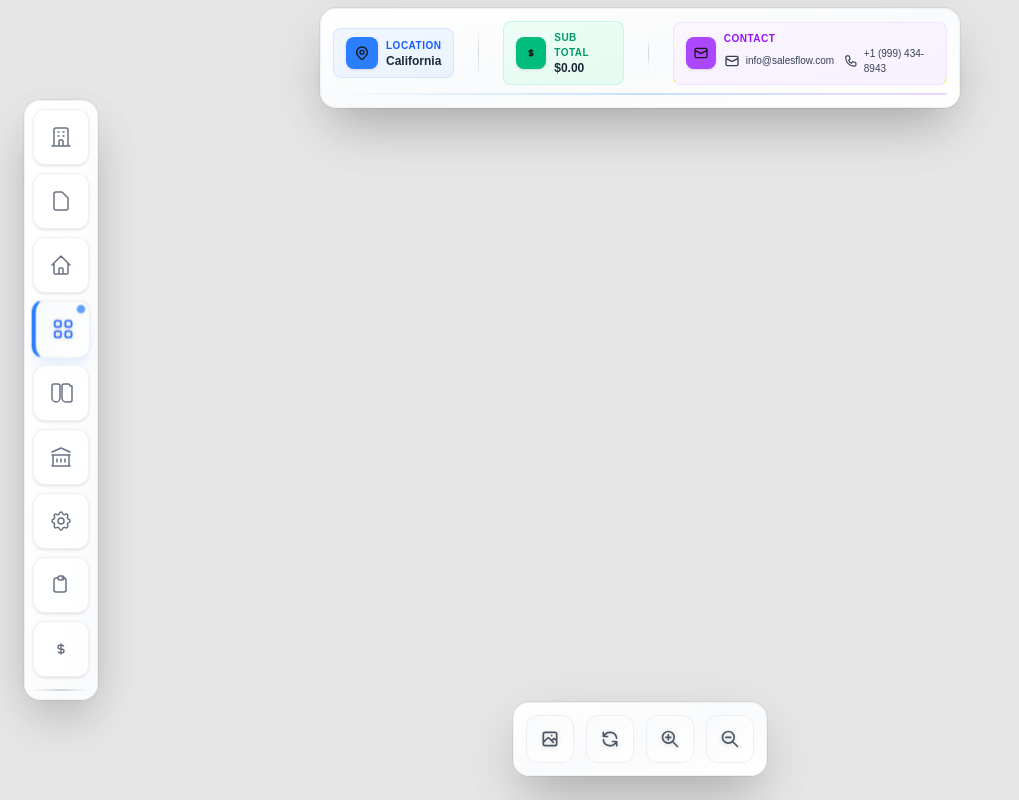
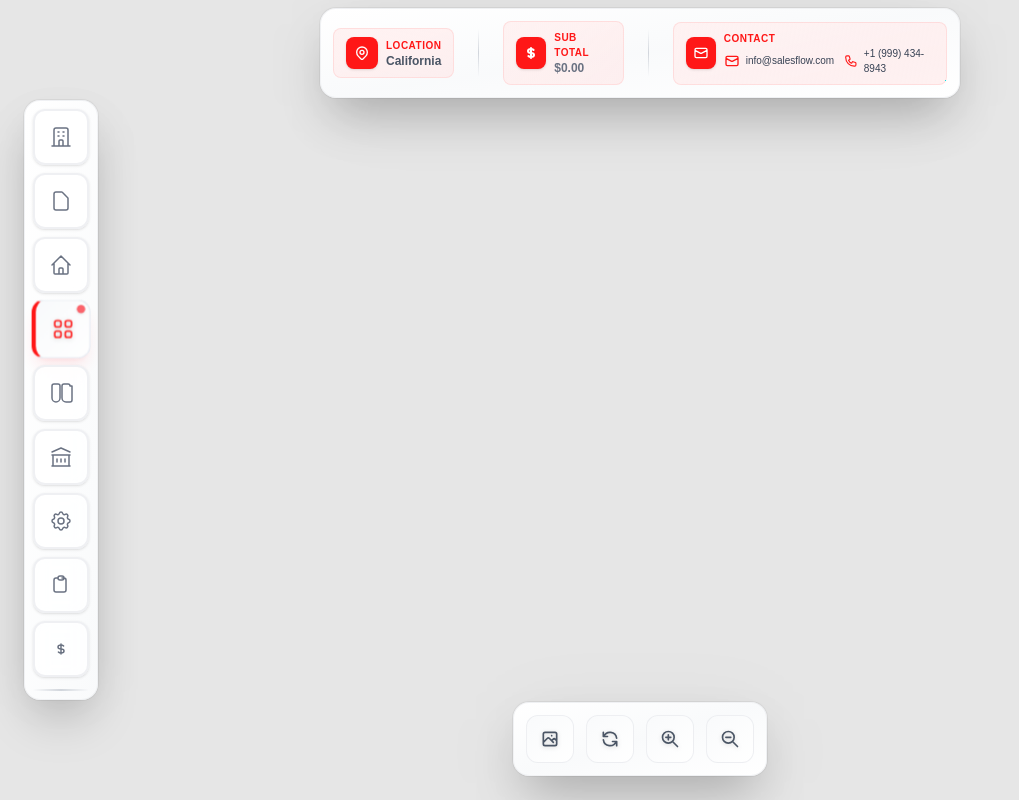
Before and after one commit to Suzair0318/3d_Garage_Configrator_Frontend, a Next.js app: page / in a window 1280 px wide. Shown: the whole page, without its empty margins (0-1019 px from the left). Built offline with nearby package versions, Linux system fonts and the light colour scheme.

Commit message:
UI Changes Theme

```diff
--- a/src/components/BottomControlPanel.js
+++ b/src/components/BottomControlPanel.js
@@ -1,33 +1,33 @@
 // Professional SVG icons
-const FrameIcon = () => (
-  <svg className="w-5 h-5" fill="none" stroke="currentColor" viewBox="0 0 24 24">
+const FrameIcon = ({color}) => (
+  <svg className={`w-5 h-5 text-[${color}]`} fill="none" stroke="currentColor" viewBox="0 0 24 24">
     <path strokeLinecap="round" strokeLinejoin="round" strokeWidth={2} d="M4 16l4.586-4.586a2 2 0 012.828 0L16 16m-2-2l1.586-1.586a2 2 0 012.828 0L20 14m-6-6h.01M6 20h12a2 2 0 002-2V6a2 2 0 00-2-2H6a2 2 0 00-2 2v12a2 2 0 002 2z" />
   </svg>
 );
 
-const RotateIcon = () => (
-  <svg className="w-5 h-5" fill="none" stroke="currentColor" viewBox="0 0 24 24">
+const RotateIcon = ({color}) => (
+  <svg className={`w-5 h-5 text-[${color}]`} fill="none" stroke="currentColor" viewBox="0 0 24 24">
     <path strokeLinecap="round" strokeLinejoin="round" strokeWidth={2} d="M4 4v5h.582m15.356 2A8.001 8.001 0 004.582 9m0 0H9m11 11v-5h-.581m0 0a8.003 8.003 0 01-15.357-2m15.357 2H15" />
   </svg>
 );
 
-const ZoomInIcon = () => (
-  <svg className="w-5 h-5" fill="none" stroke="currentColor" viewBox="0 0 24 24">
+const ZoomInIcon = ({color}) => (
+  <svg className={`w-5 h-5 text-[${color}]`} fill="none" stroke="currentColor" viewBox="0 0 24 24">
     <path strokeLinecap="round" strokeLinejoin="round" strokeWidth={2} d="M21 21l-6-6m2-5a7 7 0 11-14 0 7 7 0 0114 0zM10 7v3m0 0v3m0-3h3m-3 0H7" />
   </svg>
 );
 
-const ZoomOutIcon = () => (
-  <svg className="w-5 h-5" fill="none" stroke="currentColor" viewBox="0 0 24 24">
+const ZoomOutIcon = ({color}) => (
+  <svg className={`w-5 h-5 text-[${color}]`} fill="none" stroke="currentColor" viewBox="0 0 24 24">
     <path strokeLinecap="round" strokeLinejoin="round" strokeWidth={2} d="M21 21l-6-6m2-5a7 7 0 11-14 0 7 7 0 0114 0zM13 10H7" />
   </svg>
 );
 
 const controlItems = [
-  { icon: FrameIcon, title: 'Frame Only', color: 'blue' },
-  { icon: RotateIcon, title: 'Rotate 360', color: 'emerald' },
-  { icon: ZoomInIcon, title: 'Zoom In', color: 'purple' },
-  { icon: ZoomOutIcon, title: 'Zoom Out', color: 'orange' }
+  { icon: FrameIcon, title: 'Frame Only', color: '#FF1717' },
+  { icon: RotateIcon, title: 'Rotate 360', color: '#FF1717' },
+  { icon: ZoomInIcon, title: 'Zoom In', color: '#FF1717' },
+  { icon: ZoomOutIcon, title: 'Zoom Out', color: '#FF1717' }
 ];
 
 export default function BottomControlPanel({ onControlClick }) {
@@ -40,10 +40,7 @@ export default function BottomControlPanel({ onControlClick }) {
           {controlItems.map((item, index) => {
             const IconComponent = item.icon;
             const colorClasses = {
-              blue: 'hover:bg-blue-500 hover:border-blue-400 hover:shadow-blue-500/25',
-              emerald: 'hover:bg-emerald-500 hover:border-emerald-400 hover:shadow-emerald-500/25',
-              purple: 'hover:bg-purple-500 hover:border-purple-400 hover:shadow-purple-500/25',
-              orange: 'hover:bg-orange-500 hover:border-orange-400 hover:shadow-orange-500/25'
+              '#FF1717' : 'hover:bg-red-500 hover:border-red-400 hover:shadow-red-500/25',
             };
 
             return (
@@ -53,7 +50,7 @@ export default function BottomControlPanel({ onControlClick }) {
                   group relative flex items-center justify-center w-12 h-12 rounded-xl
                   bg-gradient-to-br from-gray-50 to-white border border-gray-200/60
                   cursor-pointer transition-all duration-300 ease-out transform
-                  hover:scale-110 hover:text-white hover:shadow-lg
+                  hover:scale-110 hover:text-white  hover:shadow-lg-
                   ${colorClasses[item.color]}
                   backdrop-blur-sm
                 `}
@@ -70,8 +67,8 @@ export default function BottomControlPanel({ onControlClick }) {
                 <div className="absolute inset-0 rounded-xl opacity-0 group-active:opacity-100 bg-gradient-radial from-white/40 via-transparent to-transparent transition-opacity duration-150" />
 
                 {/* Icon */}
-                <div className="transition-all duration-300 transform group-hover:scale-110 text-gray-600 drop-shadow-sm">
-                  <IconComponent />
+                <div className="transition-all duration-300 transform group-hover:scale-110 text-gray-600 drop-shadow-sm group-hover:text-[#FF1717]">
+                  <IconComponent color="currentColor" />
                 </div>
 
                 {/* Enhanced Tooltip */}
--- a/src/components/LeftMenuPanel.js
+++ b/src/components/LeftMenuPanel.js
@@ -96,8 +96,8 @@ export default function LeftMenuPanel({ onMenuItemClick }) {
                   backdrop-blur-sm border
                   ${
                     isActive
-                      ? 'bg-gradient-to-br from-slate-50 to-white border-l-4 border-l-blue-500 border-t-slate-200 border-r-slate-200 border-b-slate-200 shadow-lg shadow-blue-500/10 scale-105'
-                      : 'bg-white/80 border-gray-200/60 text-gray-600 shadow-sm hover:bg-white hover:shadow-md hover:border-gray-300'
+                      ? 'bg-gradient-to-br from-slate-50 to-white border-l-4 border-l-[#FF1717] border-t-slate-200 border-r-slate-200 border-b-slate-200 shadow-lg shadow-red-500/10 scale-105'
+                      : 'bg-white/80 border-2 border-gray-200/60 text-gray-600 shadow-sm hover:bg-white hover:shadow-md hover:border-[#FF1717] hover:border'
                   }
                 `}
                 onClick={() => handleItemClick(item, index)}
@@ -117,7 +117,7 @@ export default function LeftMenuPanel({ onMenuItemClick }) {
                   transition-all duration-300 transform group-hover:scale-110
                   ${
                     isActive
-                      ? 'text-blue-600 drop-shadow-sm'
+                      ? 'text-[#FF1717] drop-shadow-sm'
                       : 'text-gray-500 group-hover:text-gray-700'
                   }
                 `}>
@@ -139,7 +139,7 @@ export default function LeftMenuPanel({ onMenuItemClick }) {
                     {/* Left border accent */}
                     {/* <div className="absolute -left-0.5 top-1/2 -translate-y-1/2 w-1 h-10 bg-blue-500 rounded-r-full" /> */}
                     {/* Top-right indicator dot */}
-                    <div className="absolute top-1 right-1 w-2 h-2 bg-blue-500 rounded-full shadow-sm animate-pulse" />
+                    <div className="absolute top-1 right-1 w-2 h-2 bg-red-500 rounded-full shadow-sm animate-pulse" />
                   </>
                 )}
 
--- a/src/components/TopInfoPanel.js
+++ b/src/components/TopInfoPanel.js
@@ -1,25 +1,25 @@
 // Professional SVG icons
-const LocationIcon = () => (
-  <svg className="w-4 h-4" fill="none" stroke="currentColor" viewBox="0 0 24 24">
+const LocationIcon = ({color}) => (
+  <svg className={`w-4 h-4 ${color}`} fill="none" stroke="currentColor" viewBox="0 0 24 24">
     <path strokeLinecap="round" strokeLinejoin="round" strokeWidth={2} d="M17.657 16.657L13.414 20.9a1.998 1.998 0 01-2.827 0l-4.244-4.243a8 8 0 1111.314 0z" />
     <path strokeLinecap="round" strokeLinejoin="round" strokeWidth={2} d="M15 11a3 3 0 11-6 0 3 3 0 016 0z" />
   </svg>
 );
 
-const DollarIcon = () => (
-  <svg className="w-4 h-4" fill="none" stroke="currentColor" viewBox="0 0 24 24">
+const DollarIcon = ({color}) => (
+  <svg className={`w-6 h-6 ${color}`} fill="none" stroke="currentColor" viewBox="0 0 24 24">
     <path strokeLinecap="round" strokeLinejoin="round" strokeWidth={2} d="M12 8c-1.657 0-3 .895-3 2s1.343 2 3 2 3 .895 3 2-1.343 2-3 2m0-8c1.11 0 2.08.402 2.599 1M12 8V7m0 1v8m0 0v1m0-1c-1.11 0-2.08-.402-2.599-1" />
   </svg>
 );
 
-const EmailIcon = () => (
-  <svg className="w-4 h-4" fill="none" stroke="currentColor" viewBox="0 0 24 24">
+const EmailIcon = ({color}) => (
+  <svg className={`w-4 h-4 ${color}`} fill="none" stroke="currentColor" viewBox="0 0 24 24">
     <path strokeLinecap="round" strokeLinejoin="round" strokeWidth={2} d="M3 8l7.89 4.26a2 2 0 002.22 0L21 8M5 19h14a2 2 0 002-2V7a2 2 0 00-2-2H5a2 2 0 00-2 2v10a2 2 0 002 2z" />
   </svg>
 );
 
-const PhoneIcon = () => (
-  <svg className="w-4 h-4" fill="none" stroke="currentColor" viewBox="0 0 24 24">
+const PhoneIcon = ({color}) => (
+  <svg className={`w-4 h-4 ${color}`} fill="none" stroke="currentColor" viewBox="0 0 24 24">
     <path strokeLinecap="round" strokeLinejoin="round" strokeWidth={2} d="M3 5a2 2 0 012-2h3.28a1 1 0 01.948.684l1.498 4.493a1 1 0 01-.502 1.21l-2.257 1.13a11.042 11.042 0 005.516 5.516l1.13-2.257a1 1 0 011.21-.502l4.493 1.498a1 1 0 01.684.949V19a2 2 0 01-2 2h-1C9.716 21 3 14.284 3 6V5z" />
   </svg>
 );
@@ -33,13 +33,13 @@ export default function TopInfoPanel() {
         <div className="flex items-center gap-6">
 
           {/* State Section */}
-          <div className="group flex items-center gap-2 px-3 py-2 rounded-lg bg-gradient-to-br from-blue-50 to-blue-100/50 border border-blue-200/50 hover:shadow-md transition-all duration-300">
-            <div className="flex items-center justify-center w-8 h-8 bg-blue-500 rounded-lg shadow-sm group-hover:scale-110 transition-transform duration-300">
-              <LocationIcon className="text-white" />
+          <div className="group flex items-center gap-2 px-3 py-2 rounded-lg bg-gradient-to-br from-red-50 to-red-100/50 border border-red-200/50 hover:shadow-md transition-all duration-300">
+            <div className="flex items-center justify-center w-8 h-8 bg-[#FF1717] rounded-lg shadow-sm group-hover:scale-110 transition-transform duration-300">
+              <LocationIcon color="text-white" />
             </div>
             <div className="flex flex-col">
-              <div className="text-[10px] font-semibold text-blue-600 uppercase tracking-wider">Location</div>
-              <div className="text-xs font-bold text-gray-800">California</div>
+              <div className="text-[10px] font-semibold text-[#FF1717] uppercase tracking-wider">Location</div>
+              <div className="text-xs font-bold text-gray-600">California</div>
             </div>
           </div>
 
@@ -47,33 +47,33 @@ export default function TopInfoPanel() {
           <div className="w-px h-12 bg-gradient-to-b from-transparent via-gray-300 to-transparent"></div>
 
           {/* Sub Total Section */}
-          <div className="group flex items-center gap-2 px-3 py-2 rounded-lg bg-gradient-to-br from-emerald-50 to-emerald-100/50 border border-emerald-200/50 hover:shadow-md transition-all duration-300">
-            <div className="flex items-center justify-center w-8 h-8 bg-emerald-500 rounded-lg shadow-sm group-hover:scale-110 transition-transform duration-300">
-              <DollarIcon className="text-white" />
+          <div className="group flex items-center gap-2 px-3 py-2 rounded-lg bg-gradient-to-br from-red-50 to-red-100/50 border border-red-200/50 hover:shadow-md transition-all duration-300">
+            <div className="flex items-center justify-center w-8 h-8 bg-[#FF1717] rounded-lg shadow-sm group-hover:scale-110 transition-transform duration-300">
+              <DollarIcon color="text-white" />
             </div>
             <div className="flex flex-col">
-              <div className="text-[10px] font-semibold text-emerald-600 uppercase tracking-wider">Sub Total</div>
-              <div className="text-xs font-bold text-gray-800">$0.00</div>
+              <div className="text-[10px] font-semibold text-[#FF1717] uppercase tracking-wider">Sub Total</div>
+              <div className="text-xs font-bold text-gray-500">$0.00</div>
             </div>
           </div>
 
           {/* Divider */}
-          <div className="w-px h-8 bg-gradient-to-b from-transparent via-gray-300 to-transparent"></div>
+          <div className="w-px h-12 bg-gradient-to-b from-transparent via-gray-300 to-transparent"></div>
 
           {/* Contact Section */}
-          <div className="group flex items-center gap-2 px-3 py-2 rounded-lg bg-gradient-to-br from-purple-50 to-purple-100/50 border border-purple-200/50 hover:shadow-md transition-all duration-300">
-            <div className="flex items-center justify-center w-8 h-8 bg-purple-500 rounded-lg shadow-sm group-hover:scale-110 transition-transform duration-300">
-              <EmailIcon className="text-white" />
+          <div className="group flex items-center gap-2 px-3 py-2 rounded-lg bg-gradient-to-br from-red-50 to-red-100/50 border border-red-200/50 hover:shadow-md transition-all duration-300">
+            <div className="flex items-center justify-center w-8 h-8 bg-[#FF1717] rounded-lg shadow-sm group-hover:scale-110 transition-transform duration-300">
+              <EmailIcon color="text-white" />
             </div>
             <div className="flex flex-col">
-              <div className="text-[10px] font-semibold text-purple-600 uppercase tracking-wider">Contact</div>
+              <div className="text-[10px] font-semibold text-[#FF1717] uppercase tracking-wider">Contact</div>
               <div className="flex gap-0.5 text-[10px] ">
                 <span className="flex items-center gap-1.5 text-gray-700 hover:text-gray-900 transition-colors">
-                  <EmailIcon className="text-purple-500 w-3 h-3" />
+                  <EmailIcon color="text-[#FF1717]" />
                   <span className="font-medium">info@salesflow.com</span>
                 </span>
                 <span className="ml-2 flex items-center gap-1.5 text-gray-700 hover:text-gray-900 transition-colors">
-                  <PhoneIcon className="text-purple-500 w-3 h-3" />
+                  <PhoneIcon color="text-[#FF1717]" />
                   <span className="font-medium">+1 (999) 434-8943</span>
                 </span>
               </div>
@@ -82,8 +82,6 @@ export default function TopInfoPanel() {
 
         </div>
 
-        {/* Bottom accent line */}
-        <div className="mt-2 h-0.5 bg-gradient-to-r from-transparent via-blue-300 through-emerald-300 to-purple-300 rounded-full opacity-50"></div>
       </div>
 
       {/* Floating shadow */}
```
